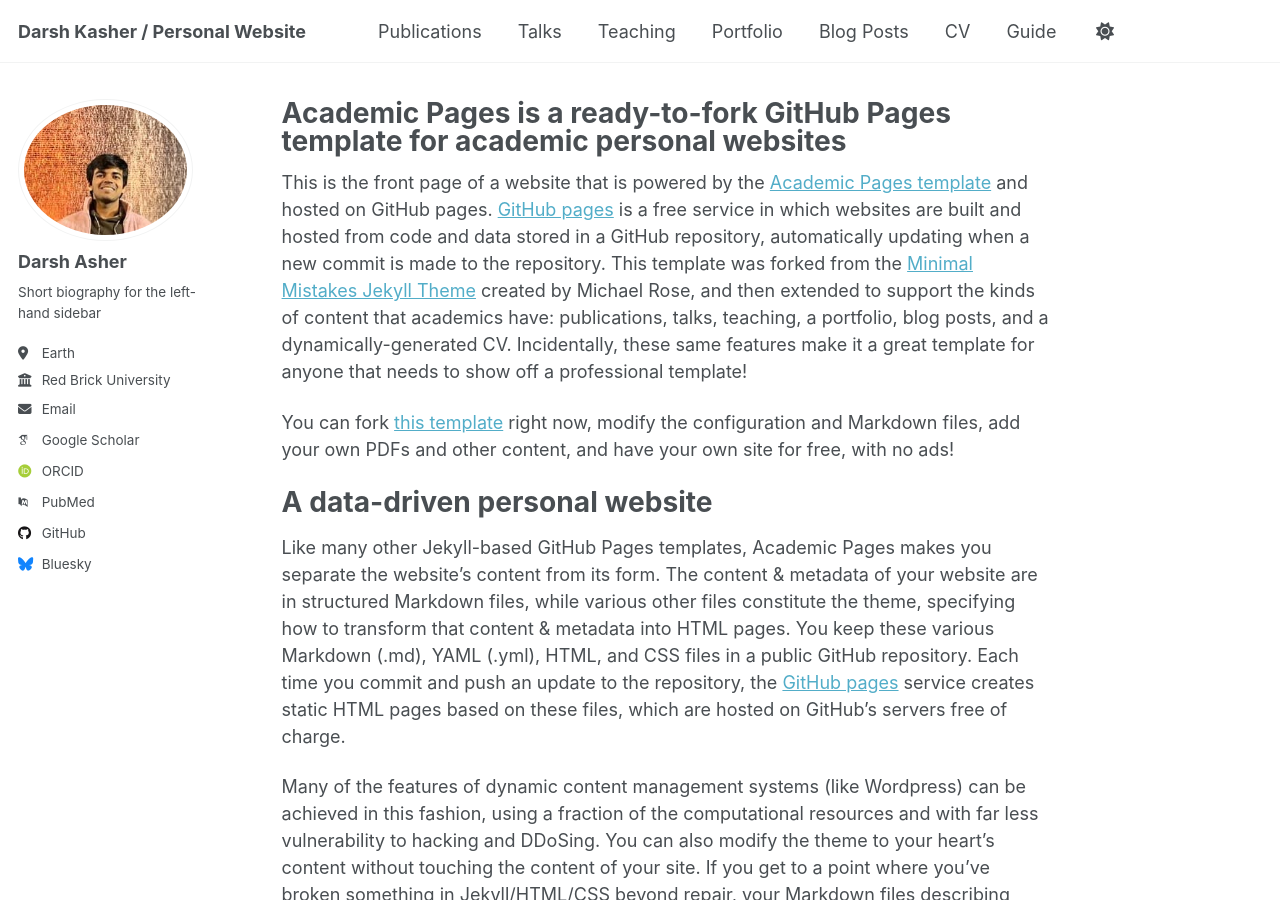
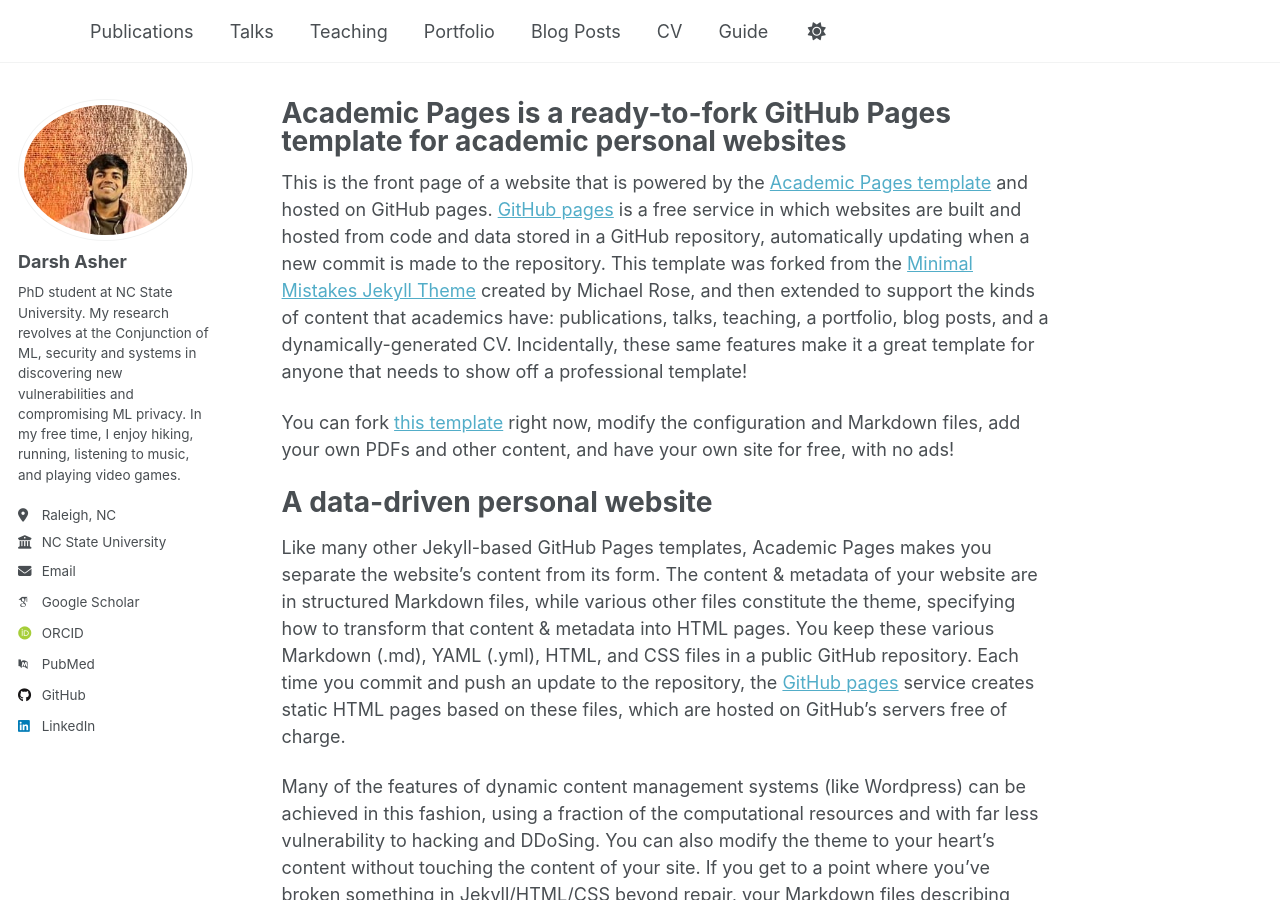
Before and after one commit to darsh612/darsh612.github.io, a Jekyll site: the page built from _pages/about.md, in a window 1280 px wide and 900 px high. Built offline with Jekyll 4.4.1, drawn with Linux system fonts in a browser that asks for light colours; some web fonts are replaced; a script that is not in the unit is left out; part of the change alters nothing that is shown.

Commit message:
Added some more information

```diff
--- a/_config.yml
+++ b/_config.yml
@@ -9,7 +9,7 @@
 # Basic Site Settings
 locale                   : "en-US"
 site_theme               : "default" # Currently available options are "default", "air"
-title                    : "Darsh Kasher / Personal Website"
+title                    : ""
 title_separator          : "-"
 name                     : &name "Darsh Kasher"
 description              : &description "A personal website for Darsh Kasher."
@@ -25,44 +25,28 @@ author:
   avatar           : "DarshAsher.jpeg"
   name             : "Darsh Asher"
   pronouns         : # example: "she/her"
-  bio              : "Short biography for the left-hand sidebar"
-  location         : "Earth"
-  employer         : "Red Brick University"
+  bio              : "PhD student at NC State University. My research revolves at the Conjunction of ML, security and systems in discovering new vulnerabilities and compromising ML privacy. In my free time, I enjoy hiking, running, listening to music, and playing video games."
+  location         : "Raleigh, NC"
+  employer         : "NC State University"
   uri              : # URL
-  email            : "none@example.org"
+  email            : "dkasher@ncsu.edu"
 
   # Academic websites
   academia         : # URL
   arxiv            : # URL - Update with the correct link to your profile
-  googlescholar    : "https://scholar.google.com/citations?user=PS_CX0AAAAAJ"
-  inspire-hep      : # URL
-  impactstory      : # URL
-  orcid            : "http://orcid.org/yourorcidurl"
-  semantic         : # URL
+  googlescholar    : "https://scholar.google.com/citations?user=skRLTuEAAAAJ&hl=en"
+  orcid            : "https://orcid.org/my-orcid?orcid=0009-0007-3325-0224"
   pubmed           : "https://www.ncbi.nlm.nih.gov/pubmed/?term=john+snow"
   researchgate     : # URL
   scopus           : # URL
 
   # Repositories and software development
-  bitbucket        : # Username - Update with your username on the site
-  codepen          : # Username
-  dribbble         : # Username
-  github           : "darsh612"
+  github           : "https://github.com/darsh612"
   kaggle           : # Username
   stackoverflow    : # User number or user number and name (i.e., use "1" or "1/jeff-atwood")
 
   # Social media
-  artstation       : # Username
-  bluesky          : "bsky.app" # Replace this with you Bluesky username
-  facebook         : # Username
-  flickr           : # Username
-  foursquare       : # Username
-  goodreads        : # Username
-  google_plus      : # Username
-  keybase          : # Username
-  instagram        : # Username
-  lastfm           : # Username
-  linkedin         : # Username
+  linkedin         : "https://www.linkedin.com/in/darshasher/"
   mastodon         : # URL
   medium           : # URL
   pinterest        : # Username
```
